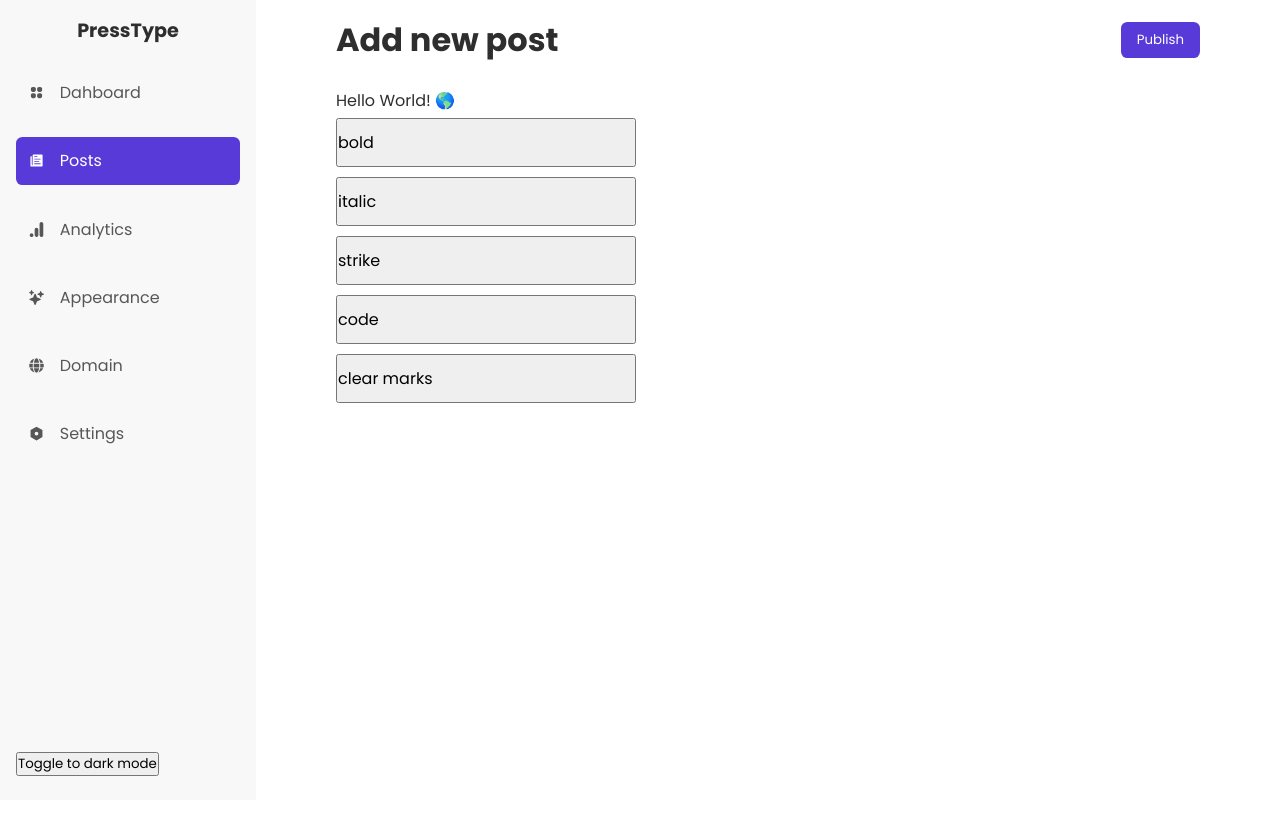
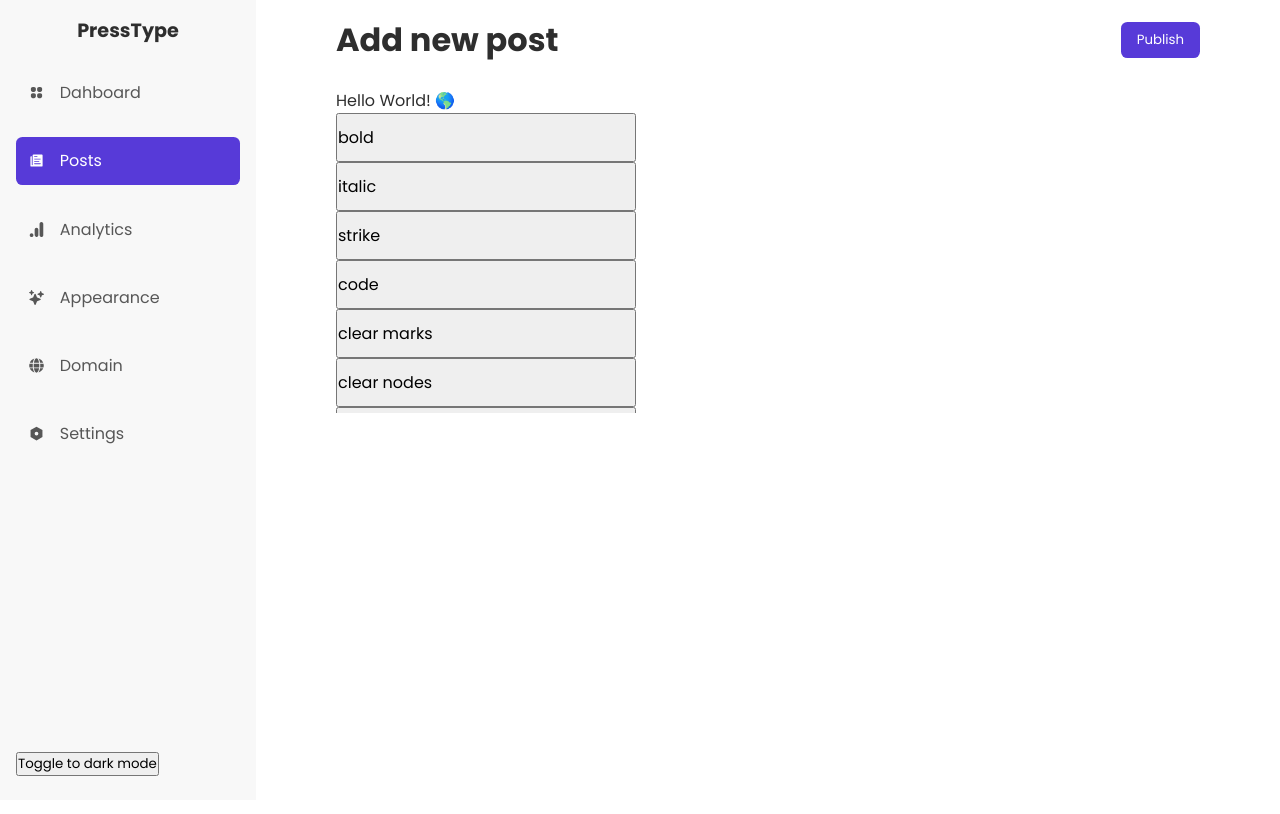
Before and after one commit to akinloluwami/presstype, a Next.js app: page /posts/new in a window 1280 px wide. Shown: the top 814 px of the page. Built offline with nearby package versions, Linux system fonts and the light colour scheme.

Commit message:
removed margin

```diff
--- a/components/dashboard/editor/styles.module.scss
+++ b/components/dashboard/editor/styles.module.scss
@@ -1,6 +1,6 @@
 .editor_menu {
   display: flex;
-  align-items: center;
+  align-items: flex-start;
   flex-direction: column;
   height: 300px;
   width: 300px;
@@ -9,7 +9,6 @@
     width: 100%;
     font-size: 1rem;
     padding: 10px 0;
-    margin: 5px 0;
     text-align: left;
   }
 }
```
